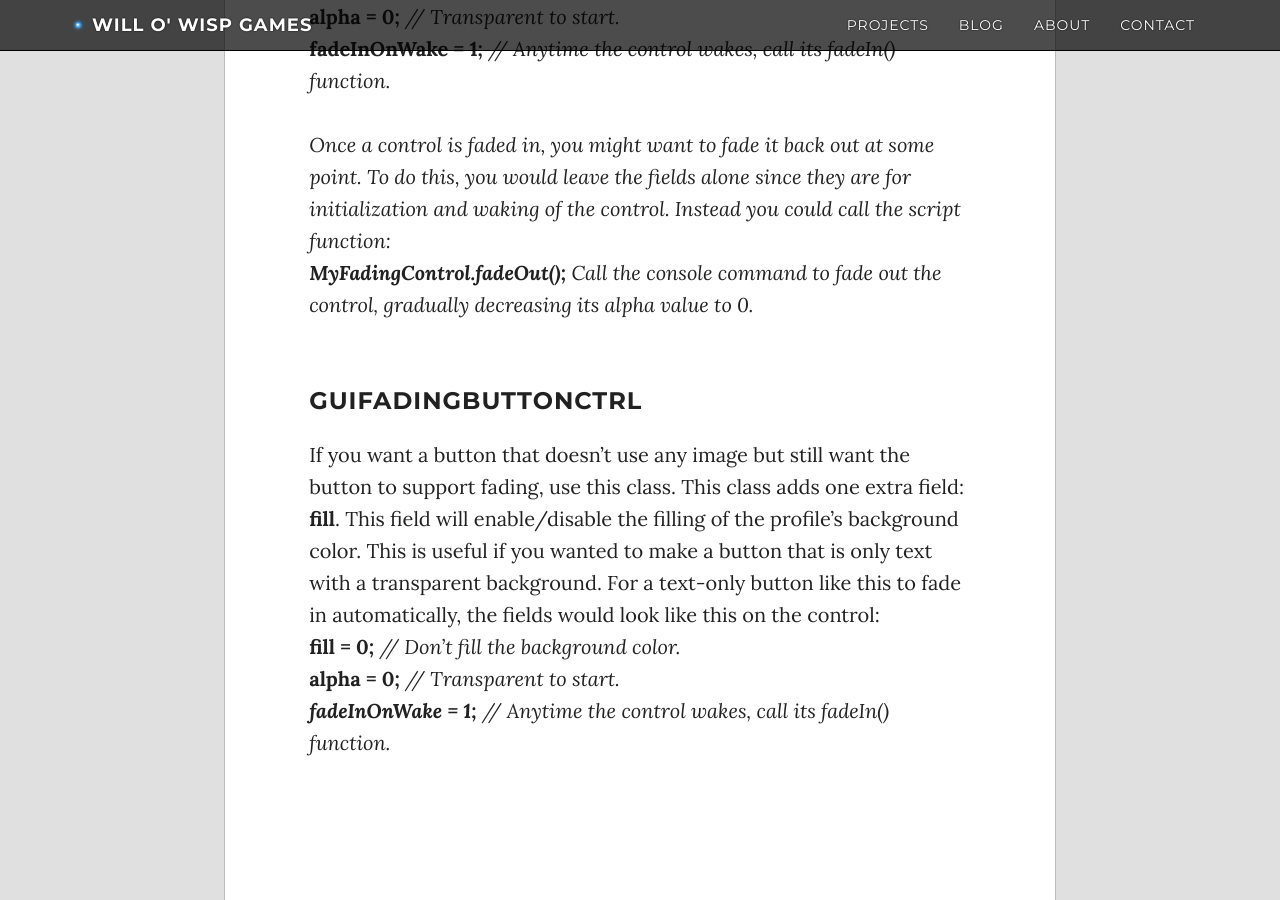
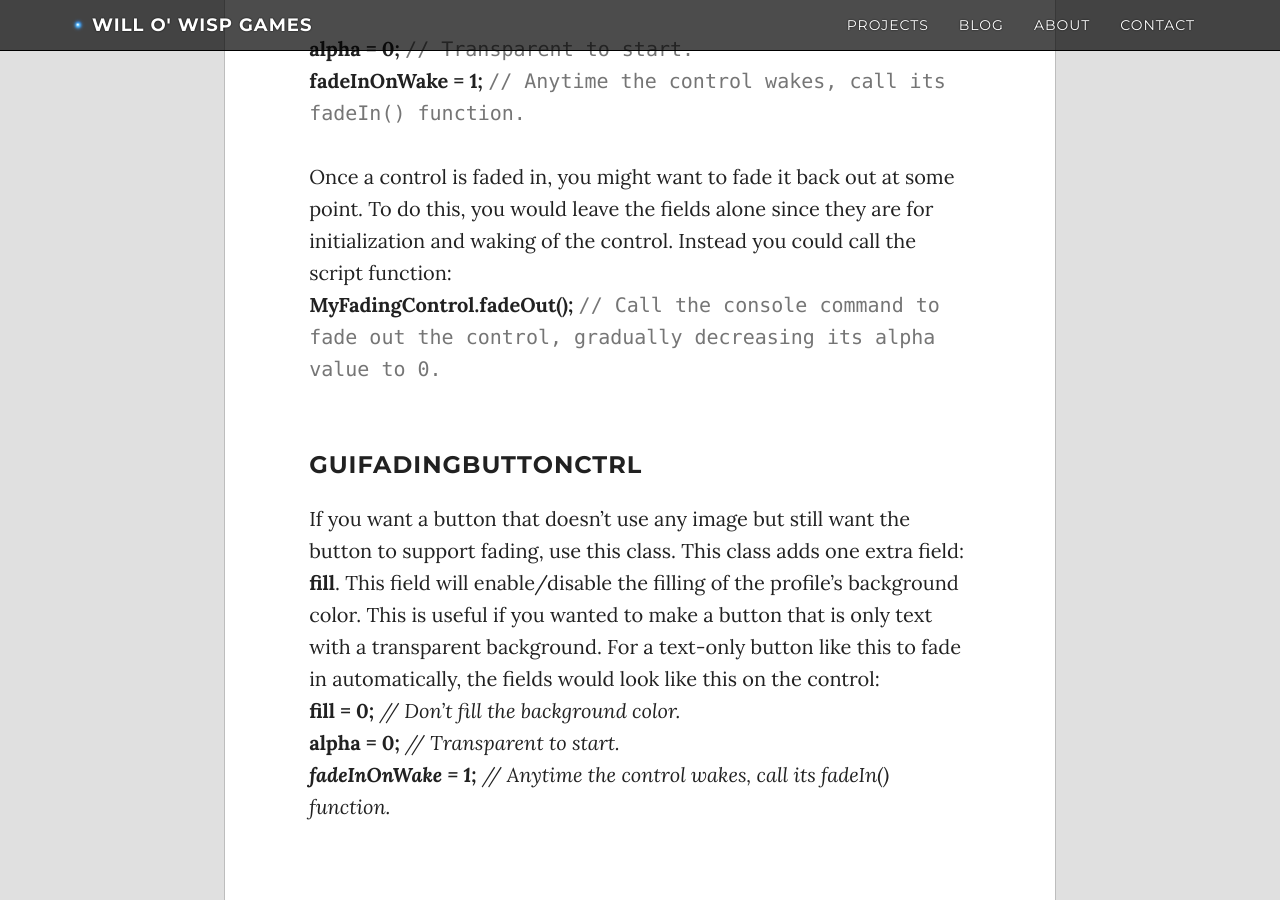
Before and after one commit to WilloWispGames/WilloWispGames.github.io, a Jekyll site: the page built from _posts/2016-10-01-FadingGuiControls.md, in a window 1280 px wide and 900 px high, scrolled down 4596 px. Built offline with Jekyll 4.4.1, drawn with Linux system fonts in a browser that asks for light colours; nearby versions of some CDN libraries; comment, search, counter and statistics services are not loaded.

Commit message:
Update 2016-10-01-FadingGuiControls.md

```diff
--- a/_posts/2016-10-01-FadingGuiControls.md
+++ b/_posts/2016-10-01-FadingGuiControls.md
@@ -68,11 +68,12 @@ The <b>mode</b> field can be set to a value from 0 to 2( 0 = idle, 1 = fadingIn,
 The <b>fadeInOnWake</b> field is a bool value of whether or not the control should fade in when the control's <b>onWake()</b> is called.<br>
 <br>
 When used together, these fields can cater to quite a few different scenarios. By default, the controls behave like the gui control from which they are inherited. i.e. The guiFadingBitmapCtrl acts just like the guiBitmapCtrl unless it is told to do otherwise. The most common use of the fading controls is to have the control fade in automatically, as soon as it is added to the canvas. For this behavior the fields could be set as follows:<br>
-<b>alpha = 0;</b> <i>// Transparent to start.</i><br>
-<b>fadeInOnWake = 1;</b> <i>// Anytime the control wakes, call its fadeIn() function.<i><br>
+<br>
+<b>alpha = 0;</b> <filepath>// Transparent to start.</filepath><br>
+<b>fadeInOnWake = 1;</b> <filepath>// Anytime the control wakes, call its fadeIn() function.</filepath><br>
 <br>
 Once a control is faded in, you might want to fade it back out at some point. To do this, you would leave the fields alone since they are for initialization and waking of the control. Instead you could call the script function:<br>
-<b>MyFadingControl.fadeOut();</b> <i>Call the console command to fade out the control, gradually decreasing its alpha value to 0.<i><br>
+<b>MyFadingControl.fadeOut();</b> <filepath>// Call the console command to fade out the control, gradually decreasing its alpha value to 0.</filepath><br>
 <br>
 <h3>guiFadingButtonCtrl</h3>
 If you want a button that doesn't use any image but still want the button to support fading, use this class. This class adds one extra field: <b>fill</b>. This field will enable/disable the filling of the profile's background color. This is useful if you wanted to make a button that is only text with a transparent background. For a text-only button like this to fade in automatically, the fields would look like this on the control:<br>
```
